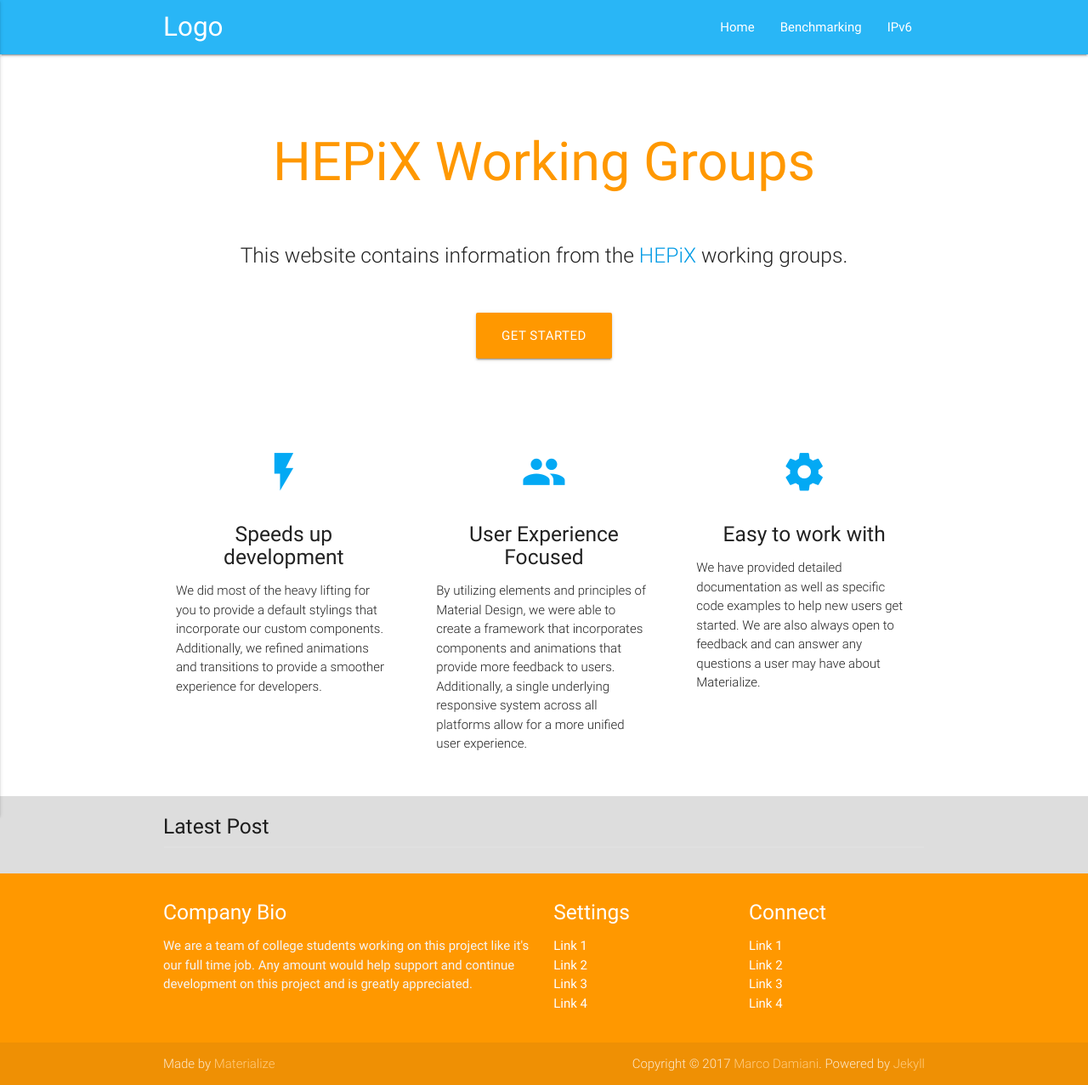
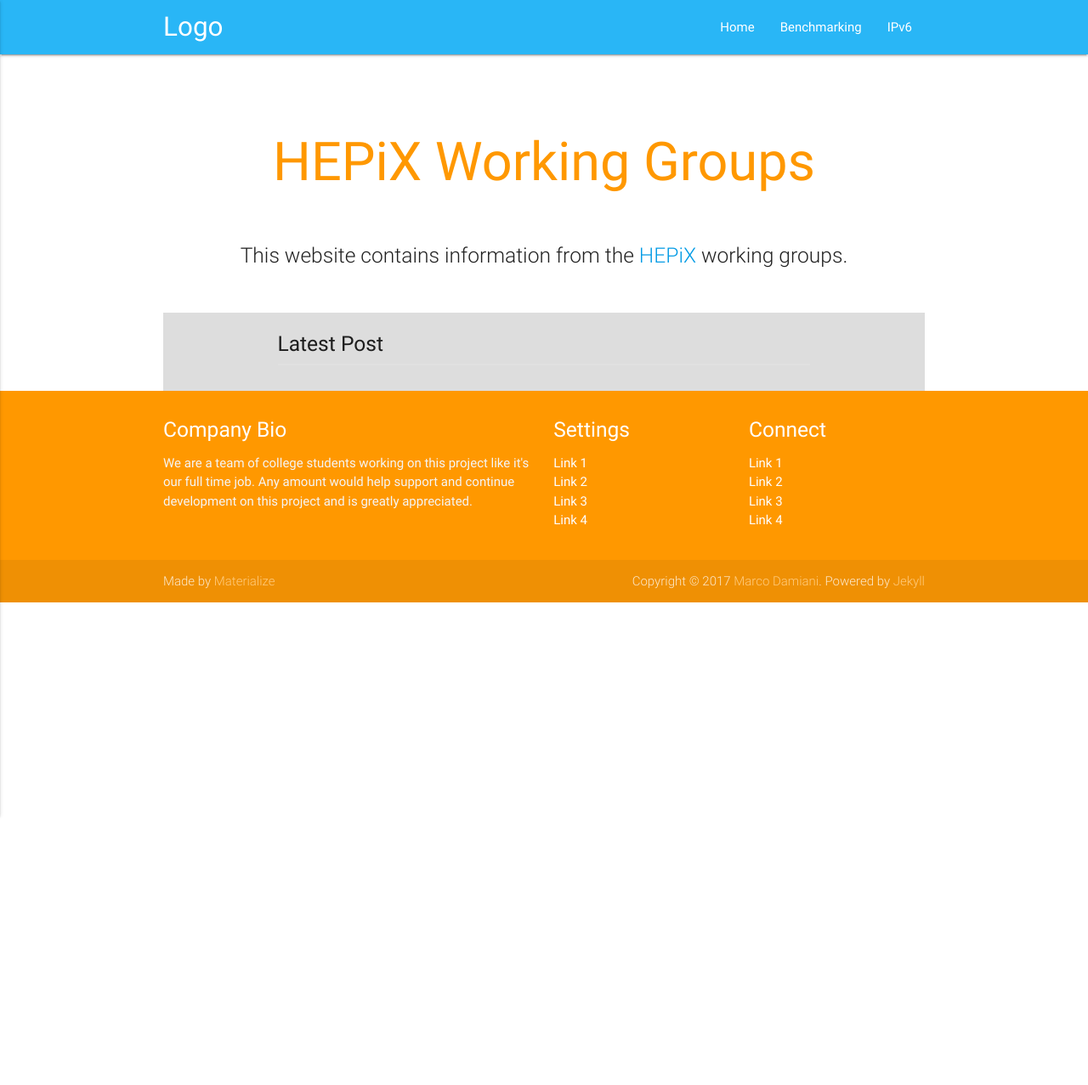
Before and after one commit to HEPiX-Forum/hepix-forum.github.io, a Jekyll site: the page built from index.md, in a window 1280 px wide. Shown: the whole page at 85% size. Built offline with Jekyll 4.4.1, drawn with Linux system fonts in a browser that asks for light colours; after the commit the page ends 900 px from its top, so only the background shows below that.

Commit message:
Tidy up home page
- Remove Materialize theme stuff

```diff
--- a/_layouts/home.html
+++ b/_layouts/home.html
@@ -9,51 +9,10 @@
       <div class="row center">
         <h5 class="header col s12 light">{{ content }}</h5>
       </div>
-
-      <div class="row center">
-        <a href="http://materializecss.com/getting-started.html" id="download-button" class="btn-large waves-effect waves-light orange">Get Started</a>
-      </div>
-      <br><br>
-
     </div>
   </div>
 
   <div class="container">
-    <div class="section">
-
-      <!--   Icon Section   -->
-      <div class="row">
-        <div class="col s12 m4">
-          <div class="icon-block">
-            <h2 class="center light-blue-text"><i class="material-icons">flash_on</i></h2>
-            <h5 class="center">Speeds up development</h5>
-
-            <p class="light">We did most of the heavy lifting for you to provide a default stylings that incorporate our custom components. Additionally, we refined animations and transitions to provide a smoother experience for developers.</p>
-          </div>
-        </div>
-
-        <div class="col s12 m4">
-          <div class="icon-block">
-            <h2 class="center light-blue-text"><i class="material-icons">group</i></h2>
-            <h5 class="center">User Experience Focused</h5>
-
-            <p class="light">By utilizing elements and principles of Material Design, we were able to create a framework that incorporates components and animations that provide more feedback to users. Additionally, a single underlying responsive system across all platforms allow for a more unified user experience.</p>
-          </div>
-        </div>
-
-        <div class="col s12 m4">
-          <div class="icon-block">
-            <h2 class="center light-blue-text"><i class="material-icons">settings</i></h2>
-            <h5 class="center">Easy to work with</h5>
-
-            <p class="light">We have provided detailed documentation as well as specific code examples to help new users get started. We are also always open to feedback and can answer any questions a user may have about Materialize.</p>
-          </div>
-        </div>
-      </div>
-
-    </div>
-
-    </div>
     <div style="background: #ddd">
       <div class="container last-post">
         <section>
@@ -74,5 +33,4 @@
         </section>
       </div>
     </div>
-
   </div>
```
Also changed, not shown: _layouts/materialize.html (added, +78 -0 lines). Lines whose indentation alone changed are shown as unchanged.
